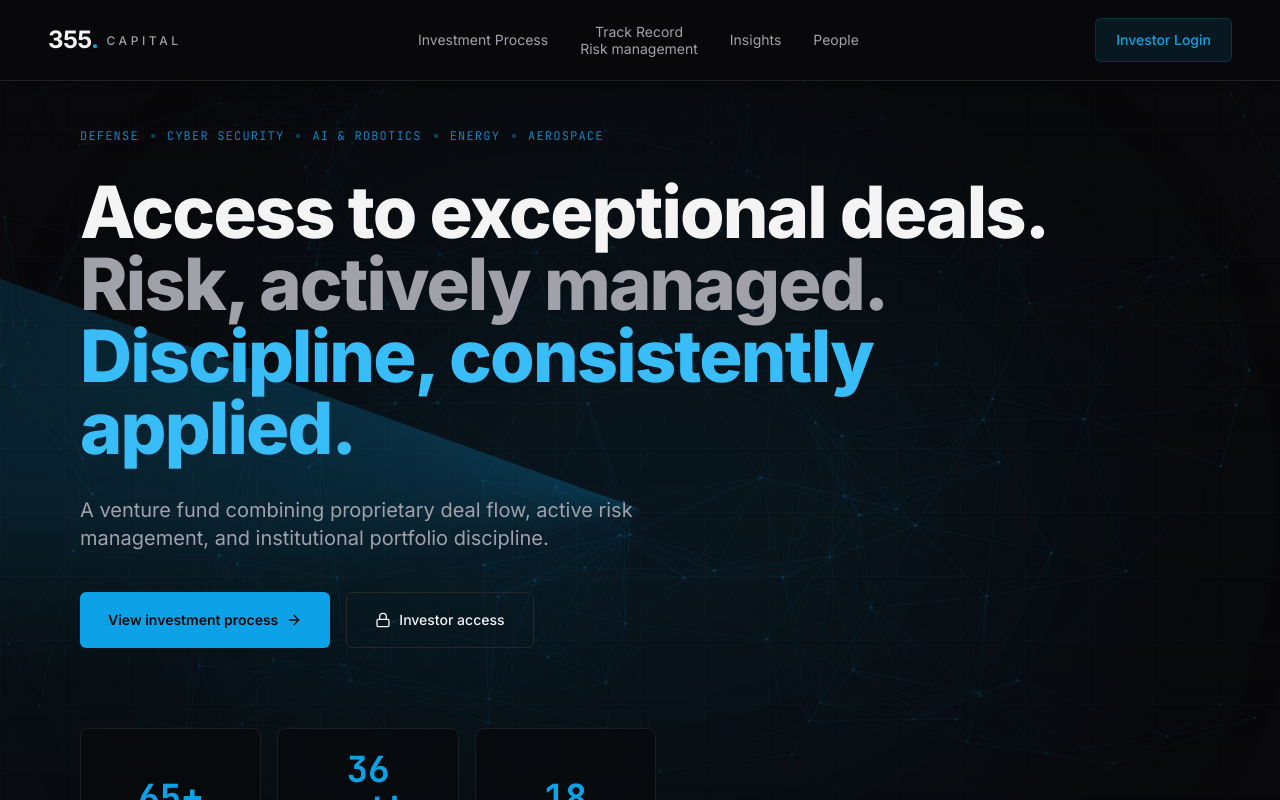
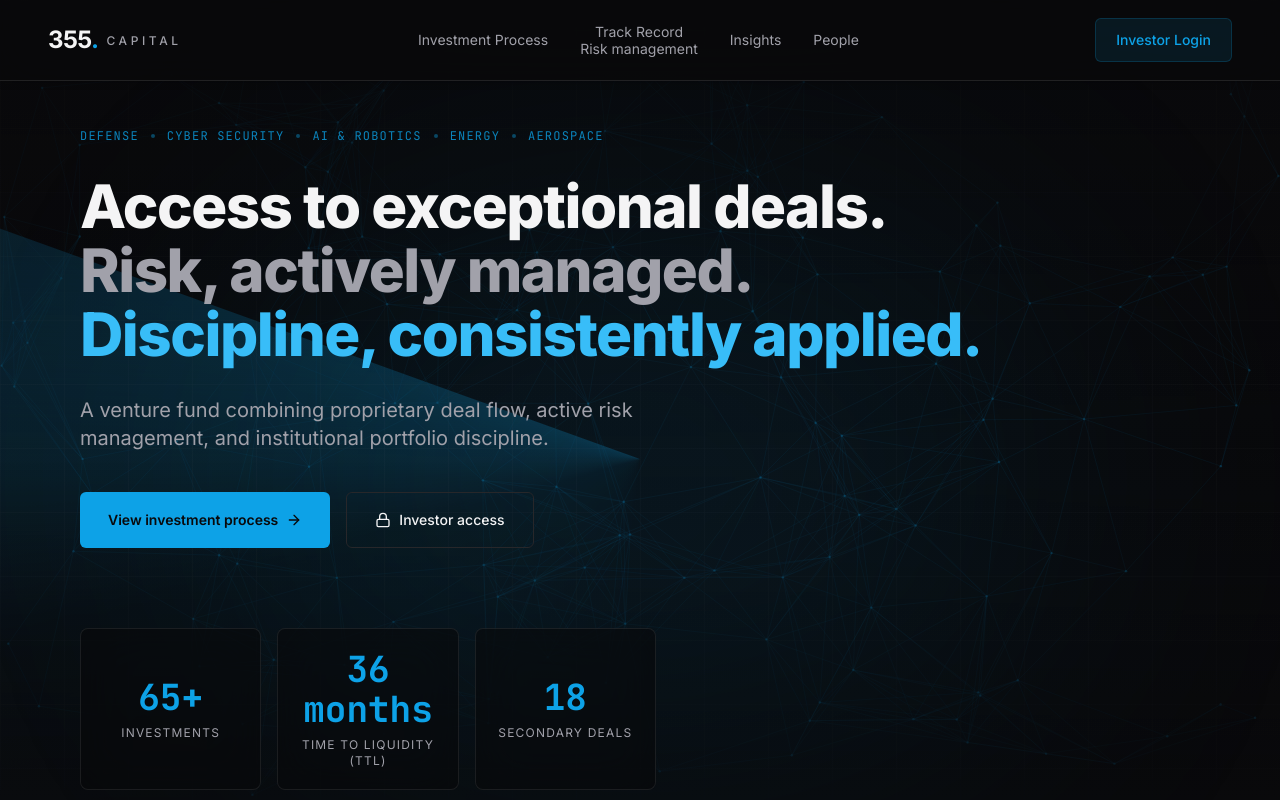
Before and after one commit to Raphae1001/355-capital-launch, a React (Vite) app: page / in a window 1280 px wide. Shown: the top 800 px of the page. Built offline with nearby package versions, Linux system fonts and the light colour scheme; the HTML template or start-up script is replaced by a standard one.

Commit message:
style(hero): titre en 3 lignes + taille ajustée
- Access / Risk / Discipline sur des lignes distinctes (flex-col)
- Échelle typo légèrement réduite vs hero initial

```diff
--- a/src/components/HeroSection.tsx
+++ b/src/components/HeroSection.tsx
@@ -89,10 +89,10 @@ const HeroSection = () => {
           initial={{ opacity: 0, y: 30 }}
           animate={{ opacity: 1, y: 0 }}
           transition={{ duration: 0.8, delay: 0.3 }}
-          className="text-4xl sm:text-5xl md:text-6xl lg:text-7xl font-extrabold leading-[1.05] tracking-tight max-w-5xl"
+          className="text-3xl sm:text-4xl md:text-5xl lg:text-6xl font-extrabold leading-[1.1] tracking-tight max-w-6xl flex flex-col gap-1"
         >
-          Access to exceptional deals.{" "}
-          <span className="text-muted-foreground">Risk, actively managed.</span>{" "}
+          <span>Access to exceptional deals.</span>
+          <span className="text-muted-foreground">Risk, actively managed.</span>
           <span className="gradient-text">Discipline, consistently applied.</span>
         </motion.h1>
 
```
